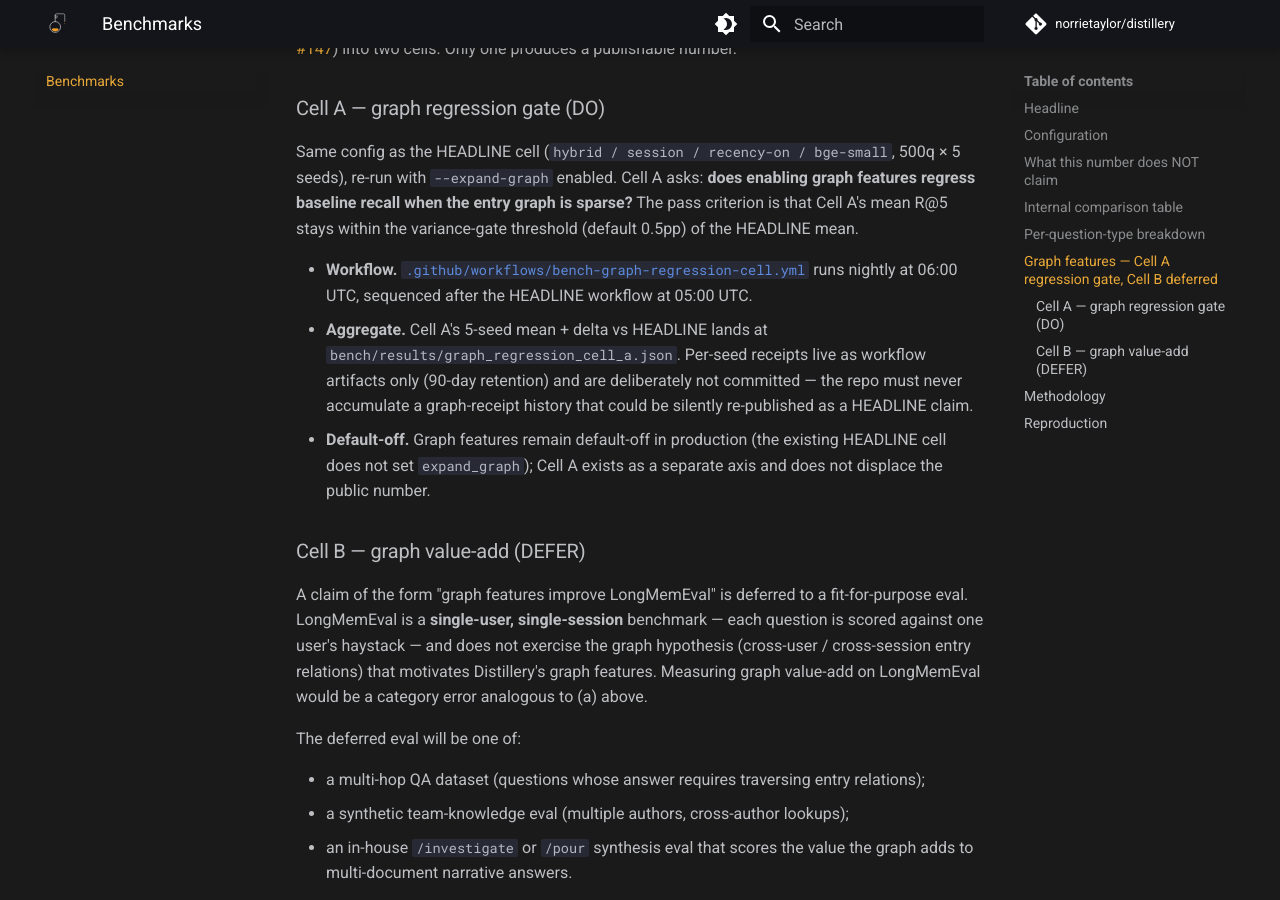
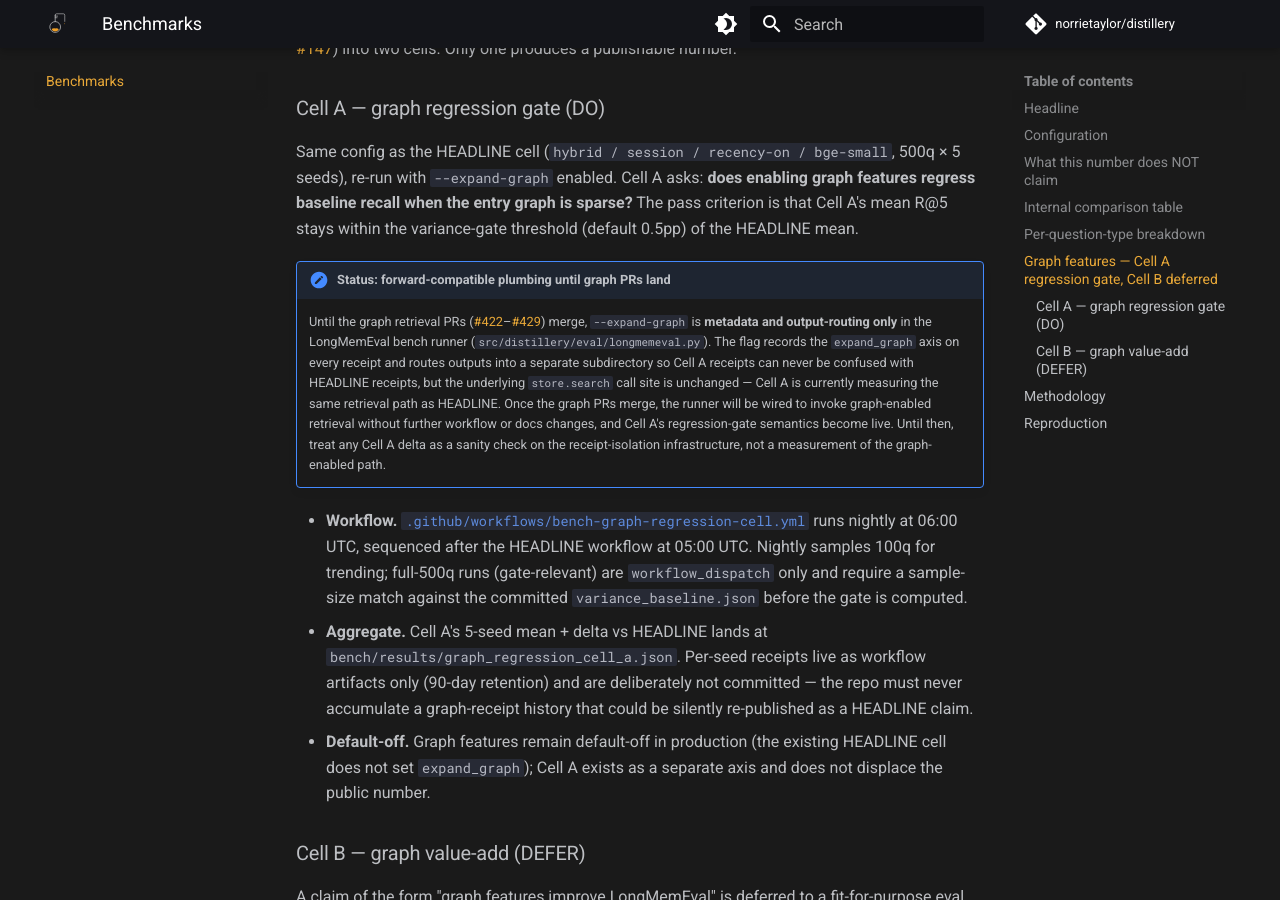
Before and after one commit to norrietaylor/distillery, an MkDocs documentation site: the page built from docs/benchmarks.md, in a window 1280 px wide and 900 px high, scrolled down 2870 px. Built offline with MkDocs 1.6.1 and Material for MkDocs 9.7.7, drawn with Linux system fonts in a browser that asks for light colours; comment, search, counter and statistics services are not loaded.

Commit message:
chore(bench): address CR feedback on Cell A regression gate
Two CodeRabbit comments on PR #464:

1. Major (workflow aggregator): the regression gate computed delta
   against the committed HEADLINE baseline mean without verifying that
   the baseline's sample size matched the current run's n_questions.
   The variance-gate threshold (0.5pp) is calibrated against the full
   500-question set; comparing a noisier 100q nightly mean against a
   500q baseline mean would publish a statistically meaningless
   gate_pass. Now reads `headline_questions` from the baseline,
   compares it to the current run's `n_questions`, and:
     - When sizes match: gate is computed (fail-closed on negative
       drift > threshold).
     - When sizes diverge: gate is skipped with a workflow warning;
       Cell A aggregate still emits mean_r5 for trending, and the
       output records `sample_size_match: false` so downstream
       consumers can see why the gate is null.
     - When the baseline lacks a 'questions' field: warning + null
       gate (degraded gracefully — re-run bench-variance-gate.yml to
       restore the field).
   Aggregate JSON now also carries `headline_questions` and
   `sample_size_match` for transparency.

2. Minor (docs/benchmarks.md): clarified that until graph PRs
   #422-#429 land, --expand-graph is metadata and output-routing only
   in the LongMemEval runner — the underlying retrieval call site is
   unchanged. Cell A is forward-compatible scaffolding for the
   regression gate, not yet an active measurement of the graph-enabled
   path. Same softening propagated to bench/LIMITATIONS.md §(f) and
   the workflow header comment so all public surfaces speak with one
   voice.

Co-Authored-By: Claude Opus 4.7 (1M context) <noreply@anthropic.com>

```diff
--- a/docs/benchmarks.md
+++ b/docs/benchmarks.md
@@ -127,8 +127,26 @@ features regress baseline recall when the entry graph is sparse?** The pass crit
 is that Cell A's mean R@5 stays within the variance-gate threshold (default 0.5pp) of
 the HEADLINE mean.
 
+!!! note "Status: forward-compatible plumbing until graph PRs land"
+
+    Until the graph retrieval PRs ([#422](https://github.com/norrietaylor/distillery/pull/422)–[#429](https://github.com/norrietaylor/distillery/pull/429))
+    merge, `--expand-graph` is **metadata and output-routing only** in the
+    LongMemEval bench runner (`src/distillery/eval/longmemeval.py`). The flag
+    records the `expand_graph` axis on every receipt and routes outputs into a
+    separate subdirectory so Cell A receipts can never be confused with
+    HEADLINE receipts, but the underlying `store.search` call site is
+    unchanged — Cell A is currently measuring the same retrieval path as
+    HEADLINE. Once the graph PRs merge, the runner will be wired to invoke
+    graph-enabled retrieval without further workflow or docs changes, and
+    Cell A's regression-gate semantics become live. Until then, treat any
+    Cell A delta as a sanity check on the receipt-isolation infrastructure,
+    not a measurement of the graph-enabled path.
+
 - **Workflow.** [`.github/workflows/bench-graph-regression-cell.yml`](https://github.com/norrietaylor/distillery/blob/main/.github/workflows/bench-graph-regression-cell.yml)
   runs nightly at 06:00 UTC, sequenced after the HEADLINE workflow at 05:00 UTC.
+  Nightly samples 100q for trending; full-500q runs (gate-relevant) are
+  `workflow_dispatch` only and require a sample-size match against the
+  committed `variance_baseline.json` before the gate is computed.
 - **Aggregate.** Cell A's 5-seed mean + delta vs HEADLINE lands at
   `bench/results/graph_regression_cell_a.json`. Per-seed receipts live as workflow
   artifacts only (90-day retention) and are deliberately not committed — the repo
```
Also changed, not shown: bench/LIMITATIONS.md (+12 -0 lines), 1 other file.
